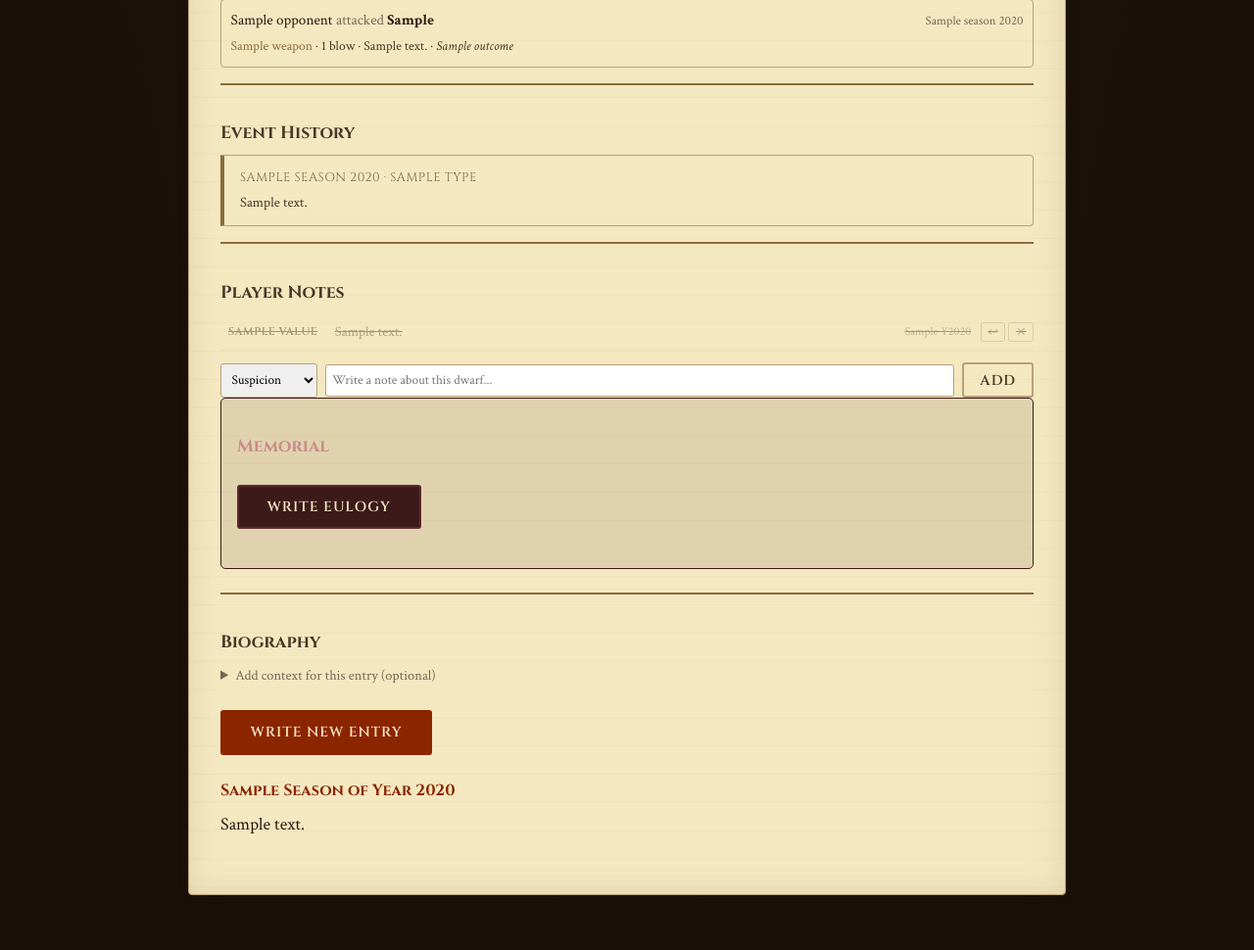
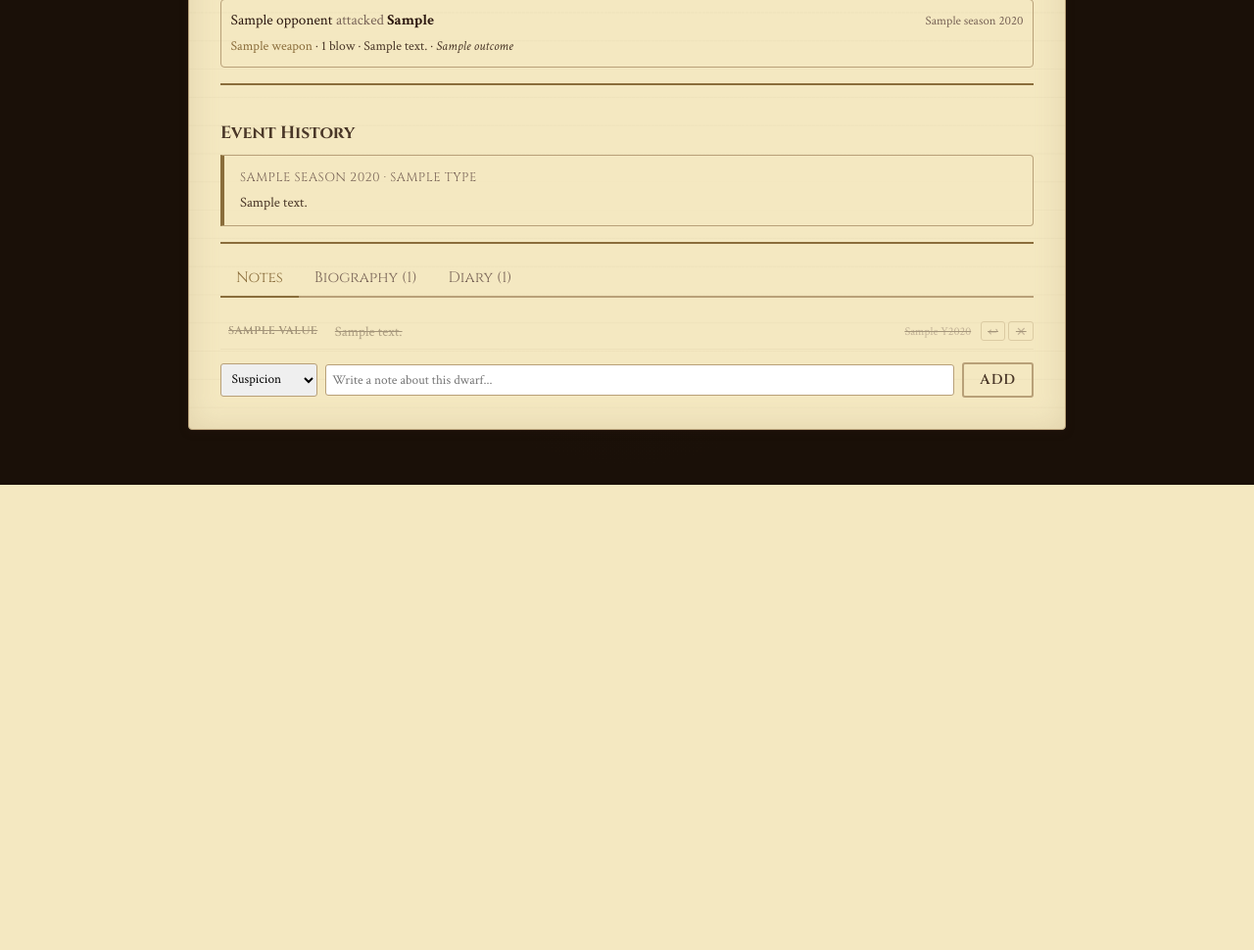
Before and after one commit to Been012/df-storyteller, a FastAPI app: template src/df_storyteller/web/templates/dwarf_detail.html in a window 1280 px wide. Shown: the part 1228-2198 px from the top of the page at 98% size. After the commit the page ends 1723 px from the top, so only its background shows below. Run offline with FastAPI, Linux system fonts and the light colour scheme; the template is opened without the code that fills it: most values are stand-ins (such as "Sample title", 1, 10 or a date in 2020).

Commit message:
Add dwarf diary entries, tabbed character sheet, and DF mechanics grounding
Diary entries:
- First-person journal entries from the dwarf's perspective on character sheet
- Heavily influenced by personality traits, beliefs, stress, and recent events
- Separated from biographies in a tabbed layout (Notes | Biography | Diary)

DF mechanics grounding:
- New df_mechanics.py with comprehensive game reference covering military
  (squad size 10, assignment, siege thresholds), missions (raid/pillage/raze/
  conquer/tribute), diplomacy (war triggers, liaison), trade (seasonal caravans),
  news/rumors, goblins, necromancers, megabeasts, artifact theft, wealth
  consequences, and what players cannot control.
- Automatically injected into ALL LLM prompts via render_system_prompt()
  and directly in diary/quest generators.

Co-Authored-By: Claude Opus 4.6 (1M context) <noreply@anthropic.com>

```diff
--- a/src/df_storyteller/llm/prompt_templates.py
+++ b/src/df_storyteller/llm/prompt_templates.py
@@ -126,17 +126,19 @@ Use the exact names from the data. Do NOT invent names or events.
 
 def render_system_prompt(ctx: StoryContext, **extra: str) -> str:
     """Render the system prompt for a given story context."""
+    from df_storyteller.stories.df_mechanics import DF_MECHANICS_REFERENCE
     template_map = {
         "chronicle": CHRONICLE_SYSTEM,
         "biography": BIOGRAPHY_SYSTEM,
         "saga": SAGA_SYSTEM,
     }
     template = template_map.get(ctx.mode, CHRONICLE_SYSTEM)
-    return template.render(
+    prompt = template.render(
         fortress_name=ctx.fortress_name,
         world_name=ctx.world_name,
         **extra,
     )
+    return prompt + "\n\n" + DF_MECHANICS_REFERENCE
 
 
 def render_user_prompt(ctx: StoryContext) -> str:
--- a/src/df_storyteller/web/app.py
+++ b/src/df_storyteller/web/app.py
@@ -746,7 +746,8 @@ async def dwarf_detail_page(request: Request, unit_id: int):
             entry["text"] = _linkify_dwarf_names(
                 entry["text"].replace("\n", "<br>"), name_map
             )
-    dwarf_data["bio_entries"] = bio_history
+    dwarf_data["bio_entries"] = [e for e in bio_history if not e.get("is_diary")]
+    dwarf_data["diary_entries"] = [e for e in bio_history if e.get("is_diary")]
     dwarf_data["has_eulogy"] = any(e.get("is_eulogy") for e in bio_history)
 
     # Load notes for this dwarf
@@ -2148,6 +2149,42 @@ async def _stream_eulogy(config: AppConfig, dwarf_name: str, one_time_context: s
         yield "Error: generation failed. Check server logs for details."
 
 
+@app.post("/api/diary/{unit_id}")
+async def api_generate_diary(unit_id: int, request: Request):
+    """Stream a first-person diary entry for a dwarf."""
+    config = _get_config()
+    one_time = ""
+    try:
+        data = await request.json()
+        one_time = data.get("context", "")
+    except Exception:
+        pass
+
+    event_store, character_tracker, world_lore, metadata = _load_game_state_safe(config)
+    dwarf = character_tracker.get_dwarf(unit_id)
+    if not dwarf:
+        return StreamingResponse(iter(["Dwarf not found."]), media_type="text/plain")
+
+    return StreamingResponse(
+        _stream_diary(config, dwarf.name, one_time),
+        media_type="text/plain",
+    )
+
+
+async def _stream_diary(config: AppConfig, dwarf_name: str, one_time_context: str = "") -> AsyncGenerator[str, None]:
+    from df_storyteller.stories.biography import generate_diary
+    try:
+        fortress_dir = _get_fortress_dir(config)
+        result = await generate_diary(config, dwarf_name, one_time_context=one_time_context, output_dir=fortress_dir)
+        words = result.split(" ")
+        for i, word in enumerate(words):
+            yield word + (" " if i < len(words) - 1 else "")
+            await asyncio.sleep(0.02)
+    except Exception:
+        logger.exception("Diary generation failed")
+        yield "Error: generation failed. Check server logs for details."
+
+
 @app.post("/api/saga/generate")
 async def api_generate_saga():
     """Stream a saga."""
--- a/src/df_storyteller/web/static/css/style.css
+++ b/src/df_storyteller/web/static/css/style.css
@@ -448,6 +448,41 @@ a.lore-xref:hover {
     padding-left: 1rem;
 }
 
+.diary-entry {
+    border-left: 3px solid #8b8bc9;
+    padding-left: 1rem;
+    font-style: italic;
+}
+
+.dwarf-tabs {
+    display: flex;
+    gap: 0;
+    border-bottom: 2px solid var(--border);
+    margin-bottom: 1rem;
+}
+
+.dwarf-tab {
+    background: none;
+    border: none;
+    border-bottom: 2px solid transparent;
+    margin-bottom: -2px;
+    padding: 0.5rem 1rem;
+    font-family: 'Cinzel', serif;
+    font-size: 0.95rem;
+    color: var(--ink-faded);
+    cursor: pointer;
+    transition: all 0.2s;
+}
+
+.dwarf-tab:hover {
+    color: var(--parchment);
+}
+
+.dwarf-tab.active {
+    color: var(--gold-dark);
+    border-bottom-color: var(--gold-dark);
+}
+
 .note-actions {
     display: flex;
     gap: 0.2rem;
--- a/src/df_storyteller/web/templates/dwarf_detail.html
+++ b/src/df_storyteller/web/templates/dwarf_detail.html
@@ -154,9 +154,16 @@
         </div>
         {% endif %}
 
-        <!-- Player Notes -->
+        <!-- Tabbed sections: Notes | Biography | Diary -->
         <div class="bio-section">
-            <h3>Player Notes</h3>
+            <div class="dwarf-tabs">
+                <button class="dwarf-tab active" onclick="switchTab('notes')">Notes</button>
+                <button class="dwarf-tab" onclick="switchTab('biography')">Biography{% if dwarf.bio_entries %} ({{ dwarf.bio_entries | length }}){% endif %}</button>
+                <button class="dwarf-tab" onclick="switchTab('diary')">Diary{% if dwarf.diary_entries %} ({{ dwarf.diary_entries | length }}){% endif %}</button>
+            </div>
+
+            <!-- Notes Tab -->
+            <div class="dwarf-tab-content" id="tab-notes">
                 <div id="notes-list">
                     {% for note in notes %}
                     <div class="note-card {{ 'resolved' if note.resolved else '' }}" data-id="{{ note.id }}">
@@ -187,28 +194,19 @@
                 </div>
             </div>
 
-        <!-- Memorial (deceased dwarves only) -->
-        {% if not dwarf.is_alive %}
-        <div class="memorial-section">
-            <h3>Memorial</h3>
-            {% if not dwarf.has_eulogy %}
+            <!-- Biography Tab -->
+            <div class="dwarf-tab-content" id="tab-biography" style="display: none;">
+                {% if not dwarf.is_alive and not dwarf.has_eulogy %}
+                <div class="memorial-section" style="margin-bottom: 1rem;">
                     <div class="btn-row">
                         <button class="btn btn-primary memorial-btn" id="eulogy-btn" onclick="generateEulogy({{ dwarf.unit_id }})">
                             Write Eulogy
                         </button>
                     </div>
                     <div class="story-text streaming-text" id="eulogy-text" style="display: none;"></div>
-            {% else %}
-            <em style="color: var(--ink-faded);">A eulogy has been written and appears in the biography below.</em>
-            {% endif %}
                 </div>
                 {% endif %}
 
-        <!-- Biography Timeline -->
-        <div class="bio-section">
-            <h3>Biography</h3>
-
-            <!-- One-time context for this generation -->
                 <details style="margin-bottom: 0.8rem;">
                     <summary style="cursor: pointer; color: var(--ink-faded); font-size: 0.9rem;">Add context for this entry (optional)</summary>
                     <div style="margin-top: 0.5rem; display: flex; gap: 0.5rem;">
@@ -223,10 +221,8 @@
                     </button>
                 </div>
 
-            <!-- New entry streams here -->
                 <div class="story-text streaming-text" id="bio-text" style="display: none;"></div>
 
-            <!-- Existing biography entries (newest first) -->
                 {% if dwarf.bio_entries %}
                     {% for entry in dwarf.bio_entries | reverse %}
                     <div class="chronicle-entry{% if entry.get('is_eulogy') %} eulogy-entry{% endif %}" style="margin-bottom: 1.5rem;">
@@ -242,9 +238,40 @@
                 {% else %}
                     <em style="color: var(--ink-faded);">
                         No biography entries yet. Click above to write the first chapter of this dwarf's story.
-                    As they grow and change, generate new entries to track their journey.
                     </em>
                 {% endif %}
+            </div>
+
+            <!-- Diary Tab -->
+            <div class="dwarf-tab-content" id="tab-diary" style="display: none;">
+                {% if dwarf.is_alive %}
+                <div class="btn-row" style="margin-bottom: 1rem;">
+                    <button class="btn btn-primary" id="diary-btn" onclick="generateDiary({{ dwarf.unit_id }})">
+                        Write Diary Entry
+                    </button>
+                </div>
+                {% endif %}
+
+                <div class="story-text streaming-text" id="diary-text" style="display: none;"></div>
+
+                {% if dwarf.diary_entries %}
+                    {% for entry in dwarf.diary_entries | reverse %}
+                    <div class="chronicle-entry diary-entry" style="margin-bottom: 1.5rem;">
+                        <div class="season-header" style="font-size: 1rem;">
+                            {{ entry.season | default('') | title }} of Year {{ entry.year | default('?') }}
+                        </div>
+                        <div class="story-text">{{ entry.text | replace('\n', '<br>') | safe }}</div>
+                    </div>
+                    {% if not loop.last %}
+                    <div class="divider" style="margin: 1rem 0;">&loz;</div>
+                    {% endif %}
+                    {% endfor %}
+                {% else %}
+                    <em style="color: var(--ink-faded);">
+                        No diary entries yet. Click above to hear this dwarf's inner thoughts.
+                    </em>
+                {% endif %}
+            </div>
         </div>
     </div>
 </div>
@@ -253,6 +280,13 @@
 {% block scripts %}
 <script>
 const UNIT_ID = {{ dwarf.unit_id }};
+
+function switchTab(tabName) {
+    document.querySelectorAll('.dwarf-tab-content').forEach(el => el.style.display = 'none');
+    document.querySelectorAll('.dwarf-tab').forEach(el => el.classList.remove('active'));
+    document.getElementById('tab-' + tabName).style.display = 'block';
+    event.target.classList.add('active');
+}
 
 async function addNote() {
     const tag = document.getElementById('note-tag').value;
@@ -361,5 +395,42 @@ async function generateEulogy(unitId) {
     btn.disabled = false;
     btn.textContent = 'Write Eulogy';
 }
+
+async function generateDiary(unitId) {
+    const btn = document.getElementById('diary-btn');
+    const textEl = document.getElementById('diary-text');
+
+    btn.disabled = true;
+    btn.textContent = 'Writing diary...';
+    textEl.style.display = 'block';
+    textEl.innerHTML = '<span class="streaming-cursor"></span>';
+
+    try {
+        const response = await fetch('/api/diary/' + unitId, {
+            method: 'POST',
+            headers: { 'Content-Type': 'application/json' },
+            body: JSON.stringify({ context: '' }),
+        });
+        const reader = response.body.getReader();
+        const decoder = new TextDecoder();
+        let fullText = '';
+
+        while (true) {
+            const { done, value } = await reader.read();
+            if (done) break;
+            const chunk = decoder.decode(value, { stream: true });
+            fullText += chunk;
+            textEl.innerHTML = fullText.replace(/\n/g, '<br>') + '<span class="streaming-cursor"></span>';
+        }
+
+        textEl.innerHTML = fullText.replace(/\n/g, '<br>');
+        setTimeout(() => window.location.reload(), 1500);
+    } catch (err) {
+        textEl.innerHTML = '<em style="color: var(--danger);">Error: ' + err.message + '</em>';
+    }
+
+    btn.disabled = false;
+    btn.textContent = 'Write Diary Entry';
+}
 </script>
 {% endblock %}
```
Also changed, not shown: src/df_storyteller/stories/biography.py (+160 -0 lines), src/df_storyteller/stories/df_mechanics.py (added, +136 -0 lines), src/df_storyteller/stories/quest_generator.py (+4 -2 lines). Lines whose indentation alone changed are shown as unchanged.
